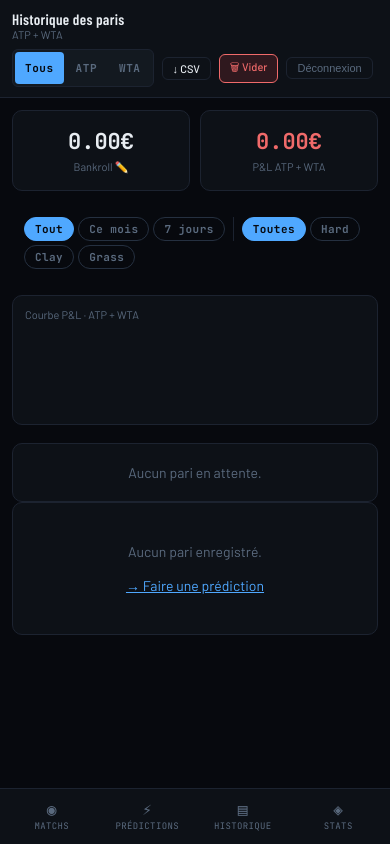
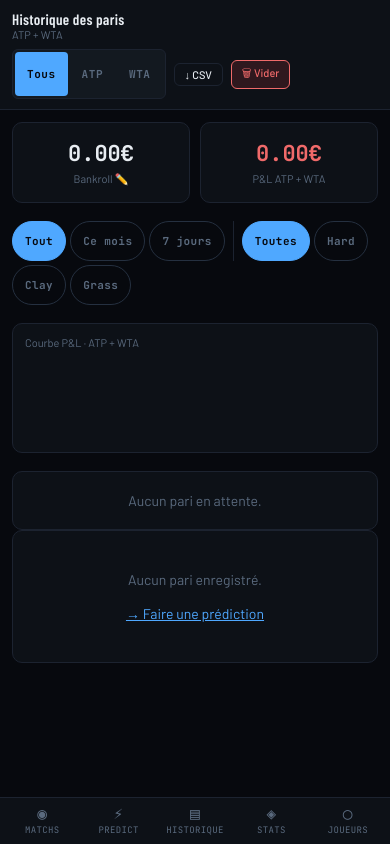
Before and after one commit to SuperBouillou/TennisPredict, a Python web app: template src/webapp/templates/history.html in a window 390 px wide. Run offline with Jinja, Linux system fonts and the light colour scheme; the template is opened without the code that fills it, so the values that code supplies are empty; some libraries are stand-ins or nearby versions; some web fonts are replaced.

Commit message:
feat: mobile responsive improvements — touch targets, tooltips, modal, bottom nav, breakpoints

```diff
--- a/src/webapp/static/app.css
+++ b/src/webapp/static/app.css
@@ -1025,7 +1031,6 @@ tr:hover td { background: rgba(19,25,32,.6); }
     display: flex;
     position: fixed;
     bottom: 0; left: 0; right: 0;
-    height: 56px;
     background: var(--surface);
     border-top: 1px solid var(--border);
     z-index: 100;
@@ -1045,7 +1050,7 @@ tr:hover td { background: rgba(19,25,32,.6); }
     font-family: var(--mono);
     text-transform: uppercase;
     letter-spacing: 0.04em;
-    padding: 6px 0;
+    padding: 8px 0;
     transition: color 0.15s;
     min-height: 44px;
   }
@@ -1055,7 +1060,7 @@ tr:hover td { background: rgba(19,25,32,.6); }
 
   /* Safe scroll clearance for bottom nav */
   .content, .main-content {
-    padding: 12px 12px 72px;
+    padding: 12px 12px 76px;
   }
 
   /* ── Topbar: stack title + controls ── */
@@ -1079,19 +1084,28 @@ tr:hover td { background: rgba(19,25,32,.6); }
     flex-wrap: wrap;
     gap: 6px;
   }
+  /* Bouton Déconnexion — caché sur mobile (peu utile, prend de la place) */
+  .topbar-right form[action="/logout"] { display: none; }
   .toggle-btn {
-    padding: 5px 10px;
+    padding: 6px 12px;
     font-size: 11px;
-    min-height: 32px;
+    min-height: 44px;
   }
 
   /* ── Filter bar ── */
-  .filter-bar { flex-wrap: wrap; gap: 4px; padding: 8px 12px; }
-  .filter-chip { font-size: 11px; padding: 4px 10px; }
+  .filter-bar { flex-wrap: wrap; gap: 4px; }
+  .filter-chip {
+    font-size: 11px;
+    padding: 0 12px;
+    min-height: 40px;
+    display: inline-flex;
+    align-items: center;
+  }
 
   /* ── Match card grid: tighter columns ── */
-  .card-grid { grid-template-columns: 1fr 40px 1fr; }
-  .card-vs { min-width: 40px; }
+  .card-grid { grid-template-columns: 1fr 48px 1fr; }
+  .card-vs { min-width: 48px; }
+  .vs-h2h { font-size: 11px !important; }
   .player-name { font-size: 13px; }
   .player-chip { font-size: 9px; padding: 1px 5px; }
   .prob-number { font-size: 18px; }
--- a/src/webapp/templates/base.html
+++ b/src/webapp/templates/base.html
@@ -86,7 +86,7 @@
     </a>
     <a href="/predictions" class="bottom-nav-item {% if active=='predictions' %}active{% endif %}">
       <span class="bottom-nav-icon">⚡</span>
-      <span class="bottom-nav-label">Prédictions</span>
+      <span class="bottom-nav-label">Predict</span>
     </a>
     <a href="/history" class="bottom-nav-item {% if active=='history' %}active{% endif %}">
       <span class="bottom-nav-icon">▤</span>
@@ -95,6 +95,10 @@
     <a href="/stats" class="bottom-nav-item {% if active=='stats' %}active{% endif %}">
       <span class="bottom-nav-icon">◈</span>
       <span class="bottom-nav-label">Stats</span>
+    </a>
+    <a href="/joueurs" class="bottom-nav-item {% if active=='joueurs' %}active{% endif %}">
+      <span class="bottom-nav-icon">○</span>
+      <span class="bottom-nav-label">Joueurs</span>
     </a>
   </nav>
   <script>
```
Also changed, not shown: other parts of src/webapp/static/app.css (+36 -3 lines).
